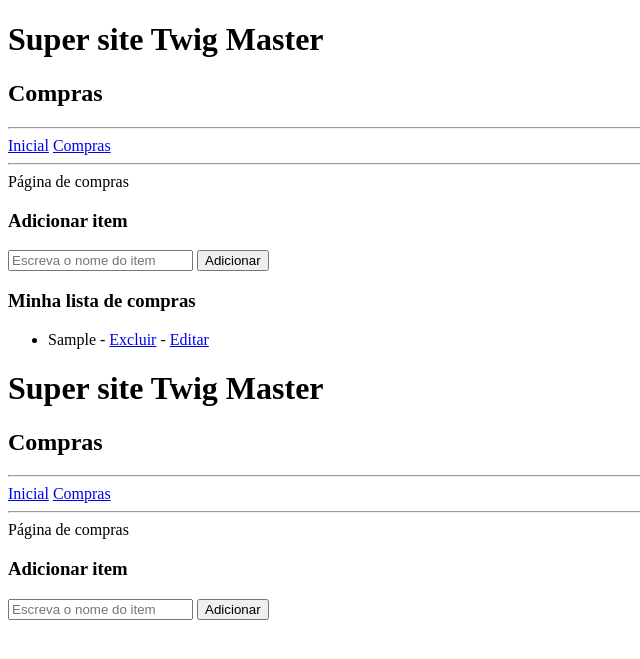
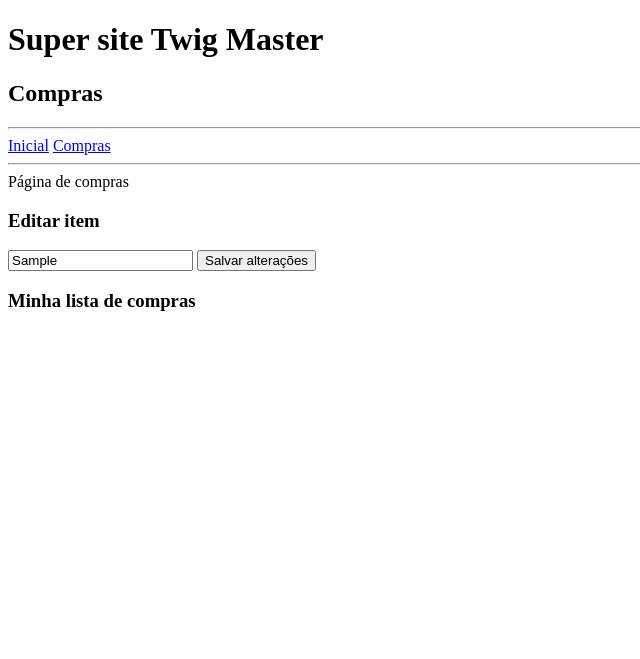
Before and after one commit to Dudiiss32/Projeto-twig, a PHP site: page /compras.php?id=1 in a window 1280 px wide. Shown: the top 659 px of the page, without its empty margins (0-640 px from the left). Run offline with PHP 8.4, Linux system fonts and the light colour scheme; tables that the repository leaves empty hold one stand-in row (values such as "Sample post"); some libraries are stand-ins or nearby versions.

Commit message:
CRUD - editar

```diff
--- a/compras.php
+++ b/compras.php
@@ -3,19 +3,25 @@
 require_once('twig_carregar.php');
 require('inc/banco.php');
 
-// Busca as compras no banco
-$dados = $pdo->query('SELECT * FROM compras');
 
-$comp = $dados->fetchAll(PDO::FETCH_ASSOC);
+$id = $_GET['id'] ?? null;
 
+if($id){
+    $dados = $pdo->prepare('SELECT * FROM compras WHERE id = :id');
+    $dados->execute([':id' => $id]);
+    $compraEditar = $dados->fetch(PDO::FETCH_ASSOC);
 
+    echo $twig->render('compras.html', [
+        'titulo' => 'Compras',
+        'compraEditar' => $compraEditar,
+    ]);
+}else{
+    // Busca as compras no banco
 
-echo $twig->render('compras.html', [
-    'titulo' => 'Compras',
-    'compras' => $comp,
-]);
-
-echo $twig->render('editar.html', [
-    'titulo' => 'Compras',
-    'compras' => $comp,
-]);
+    $dados = $pdo->query('SELECT * FROM compras');
+    $comp = $dados->fetchAll(PDO::FETCH_ASSOC);
+    echo $twig->render('compras.html', [
+        'titulo' => 'Compras',
+        'compras' => $comp,
+    ]);
+}
--- a/templates/compras.html
+++ b/templates/compras.html
@@ -3,20 +3,26 @@
 {% block conteudo %}
 Página de compras
 
-
-
-<h3>Adicionar item</h3>
-<form action="compras_adc.php" method="post">
-
-    <input type="text" name="item" placeholder="Escreva o nome do item">
-
-    <input type="submit" value="Adicionar">
-</form>
+{% if compraEditar %}
+    <h3>Editar item</h3>
+    <form action="compras_editar.php" method="post">
+        <input type="hidden" name="id" value="{{ compraEditar.id }}">
+        <input type="text" name="item" value="{{ compraEditar.item }}">
+        <input type="submit" value="Salvar alterações">
+    </form>
+{% else %}
+    <h3>Adicionar item</h3>
+    <form action="compras_adc.php" method="post">
+        <input type="hidden" name="id" value="">
+        <input type="text" name="item" placeholder="Escreva o nome do item">
+        <input type="submit" value="Adicionar">
+    </form>
+{% endif %}
 
 <h3>Minha lista de compras</h3>
 <ul>
     {% for compra in compras %}
-        <li>{{compra.item}} - <a href="compras_apagar.php?id={{compra.id}}">Excluir</a> - <a href="compras_editar.php?id={{compra.id}}">Editar</a></li>
+        <li>{{ compra.item }} - <a href="compras_apagar.php?id={{ compra.id }}">Excluir</a> - <a href="compras.php?id={{ compra.id }}">Editar</a></li>
     {% endfor %}
 </ul>
 {% endblock %}
--- a/templates/editar.html
+++ /dev/null
@@ -1,19 +0,0 @@
-{% extends "_base.html" %}
-
-{% block conteudo %}
-Página de compras
-
-
-
-<h3>Adicionar item</h3>
-<form action="compras_adc.php" method="post">
-
-    {% for compra in compras %}
-
-    {% endfor %}
-    <input type="hidden" name="id" value="{{id}}">
-    <input type="text" name="item" placeholder="Escreva o nome do item" value="{{item}}">
-
-    <input type="submit" value="Adicionar">
-</form>
-{% endblock %}
```
Also changed, not shown: compras_editar.php (+10 -5 lines).
